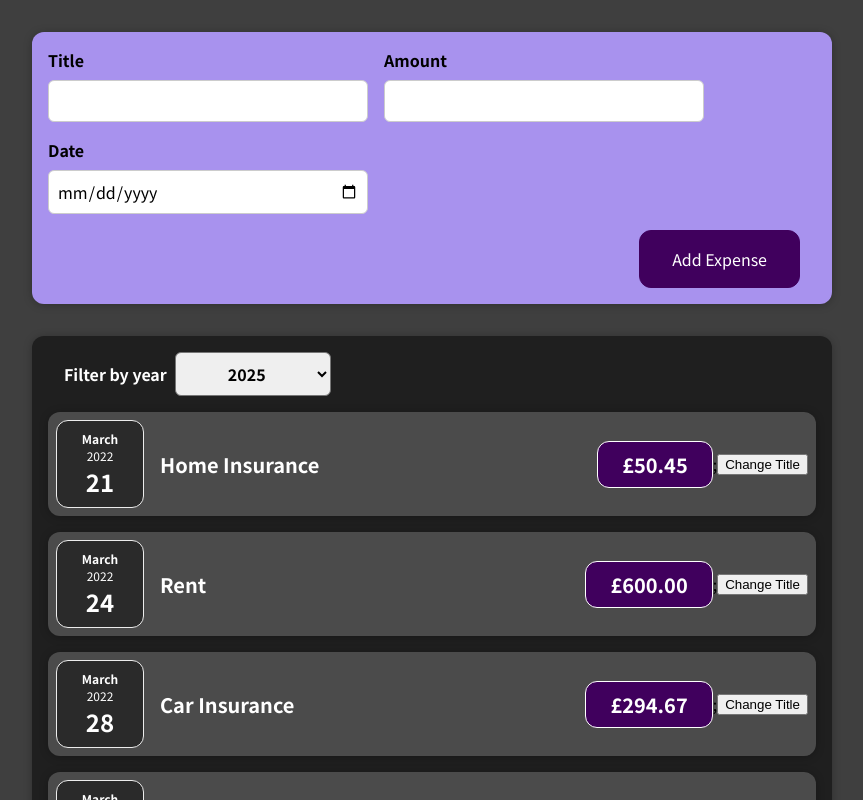
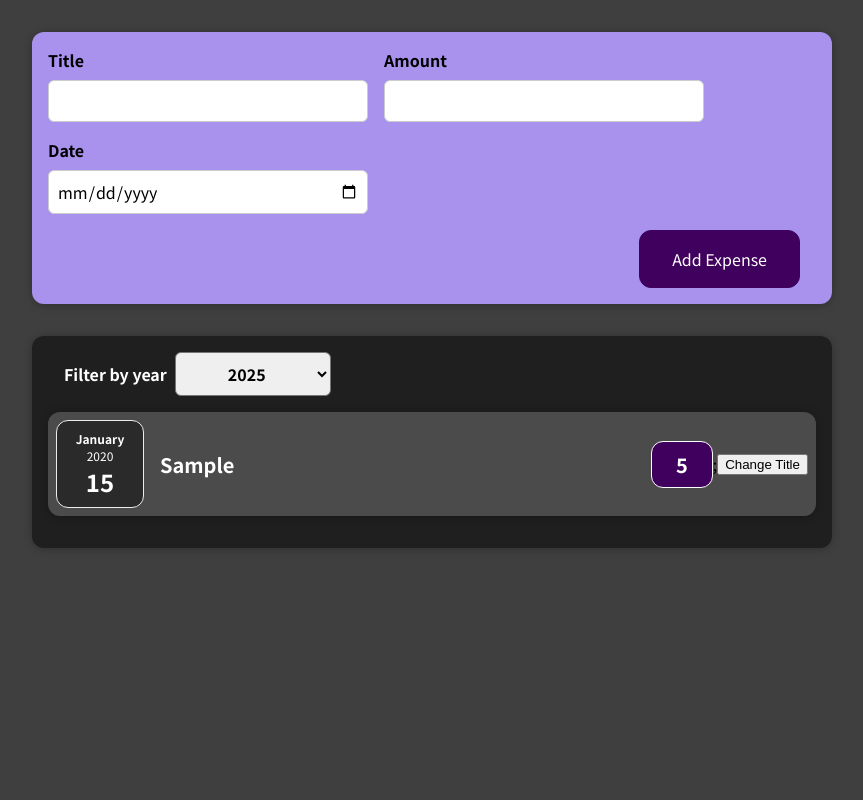
Before and after one commit to daveb88/expense-tracker, a React (Create React App) app: page / in a window 1280 px wide. Both pictures are taken after typing "Sample", "5", "2020-01-15" into the empty fields and a click on the button "Add Expense". Shown: the top 800 px of the page, without its empty margins (208-1071 px from the left). Built offline with nearby package versions, Linux system fonts and the light colour scheme.

Commit message:
apply filter and conditional rendering

```diff
--- a/src/App.js
+++ b/src/App.js
@@ -1,10 +1,9 @@
-import React, {useState} from 'react';
+import React, { useState } from 'react';
 
 import NewExpense from './components/NewExpense/NewExpense';
 import Expenses from './components/Expenses/Expenses';
 
-const App = () => {
-  const expenseData = [
+const dummyExpenseData = [
   {
     id: 'e1',
     title: 'Home Insurance',
@@ -26,15 +25,18 @@ const App = () => {
   },
 ];
 
-  const [expenses, setExpenses] = useState(expenseData);
+const App = () => {
+  const [expenses, setExpenses] = useState(dummyExpenseData);
 
-  const addExpenseHandler = expense => {
-    setExpenses([...expenses, expense])
-  }
+  const addExpenseHandler = (expense) => {
+    setExpenses((prevExpenses) => {
+      return [expense, ...prevExpenses];
+    });
+  };
 
   return (
     <div>
-      <NewExpense onAddExpense={addExpenseHandler}/>
+      <NewExpense onAddExpense={addExpenseHandler} />
       <Expenses expenses={expenses} />
     </div>
   );
--- a/src/components/Expenses/ExpenseItem.js
+++ b/src/components/Expenses/ExpenseItem.js
@@ -18,6 +18,7 @@ const ExpenseItem = (props) => {
   };
 
   return (
+    <li>
       <Card className='expense-item'>
         <ExpenseDate date={props.date} />
         <div className='expense-item__description'>
@@ -26,6 +27,7 @@ const ExpenseItem = (props) => {
         <div className='expense-item__price'>{amount}</div>;
         <button onClick={clickHandler}>Change Title</button>
       </Card>
+    </li>
   );
 };
 
--- a/src/components/Expenses/Expenses.js
+++ b/src/components/Expenses/Expenses.js
@@ -1,26 +1,28 @@
 import React, { useState } from 'react';
 import ExpensesFilter from './ExpensesFilter';
-import ExpenseItem from './ExpenseItem';
 import Card from '../UI/Card';
 
+import ExpensesList from './ExpensesList';
 import './Expenses.css';
 
 const Expenses = (props) => {
   const [filteredYear, setFilteredYear] = useState('2020');
 
-  const filterChangeHandler = selectedYear => {
-    setFilteredYear(selectedYear)
-  }
+  const filterChangeHandler = (selectedYear) => {
+    setFilteredYear(selectedYear);
+  };
+
+  const filteredExpenses = props.expenses.filter((expense) => {
+    return expense.date.getFullYear().toString() === filteredYear;
+  });
+
   return (
     <Card className='expenses'>
-      <ExpensesFilter selectedYear={filteredYear} onChangeFilter={filterChangeHandler}/>
-      {props.expenses.map((expense) => (
-        <ExpenseItem
-          title={expense?.title}
-          amount={expense?.amount}
-          date={expense?.date}
-        />
-      ))}
+      <ExpensesFilter
+        selectedYear={filteredYear}
+        onChangeFilter={filterChangeHandler}
+      />
+      <ExpensesList expenses={filteredExpenses}/>
     </Card>
   );
 };
--- /dev/null
+++ b/src/components/Expenses/ExpensesList.css
@@ -0,0 +1,9 @@
+.expenses-list {
+  list-style: none;
+  padding: 0;
+}
+
+.expenses-list__fallback {
+  color: white;
+  text-align: center;
+}
--- /dev/null
+++ b/src/components/Expenses/ExpensesList.js
@@ -0,0 +1,23 @@
+import React from 'react';
+
+import ExpenseItem from './ExpenseItem';
+import './ExpensesList.css'
+
+const ExpensesList = (props) => {
+    if (props.expenses.length === 0) {
+      return <h2 className='expenses-list__fallback'>Found no expenses.</h2>
+    }
+
+    return <ul className='expenses-list'>
+        {props.expenses.map((expense) => (
+        <ExpenseItem
+          key={expense?.id}
+          title={expense?.title}
+          amount={expense?.amount}
+          date={expense?.date}
+        />
+      ))}
+    </ul>
+}
+
+export default ExpensesList
```
Lines whose indentation alone changed are shown as unchanged.
